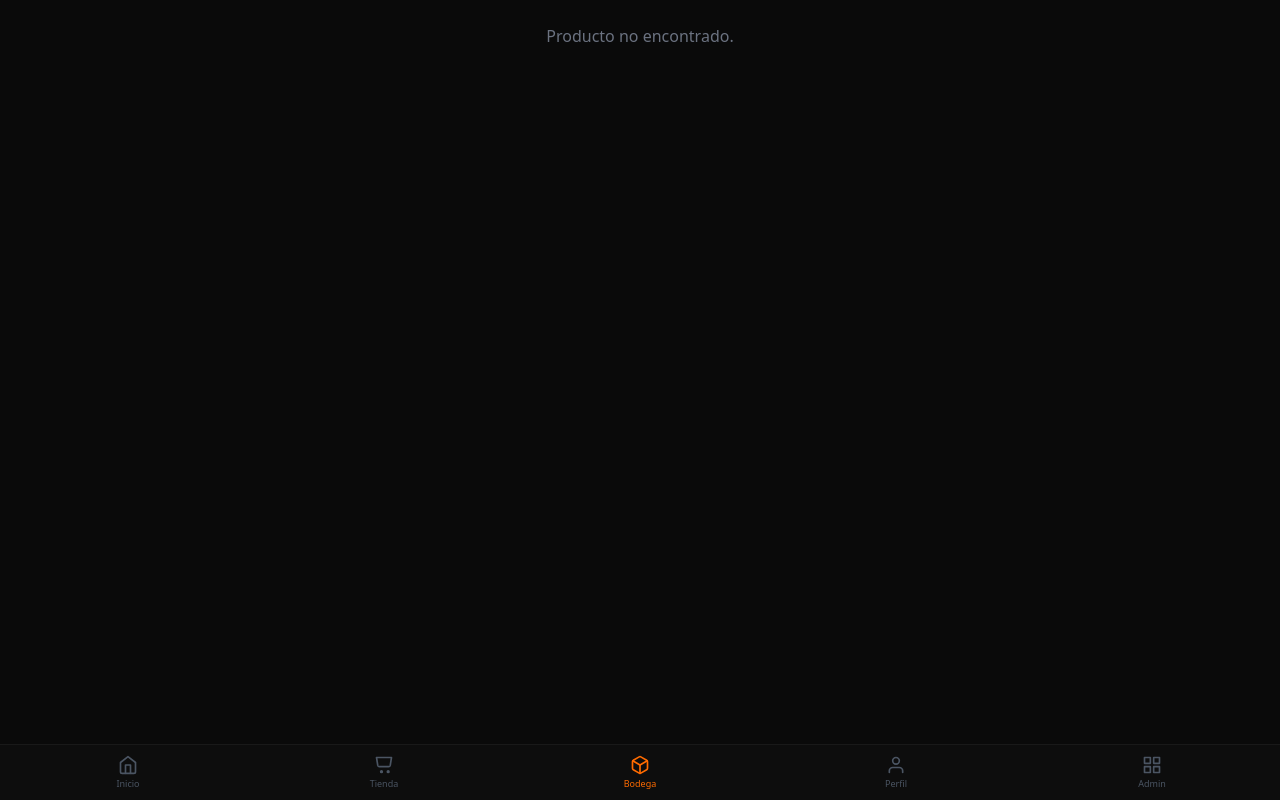
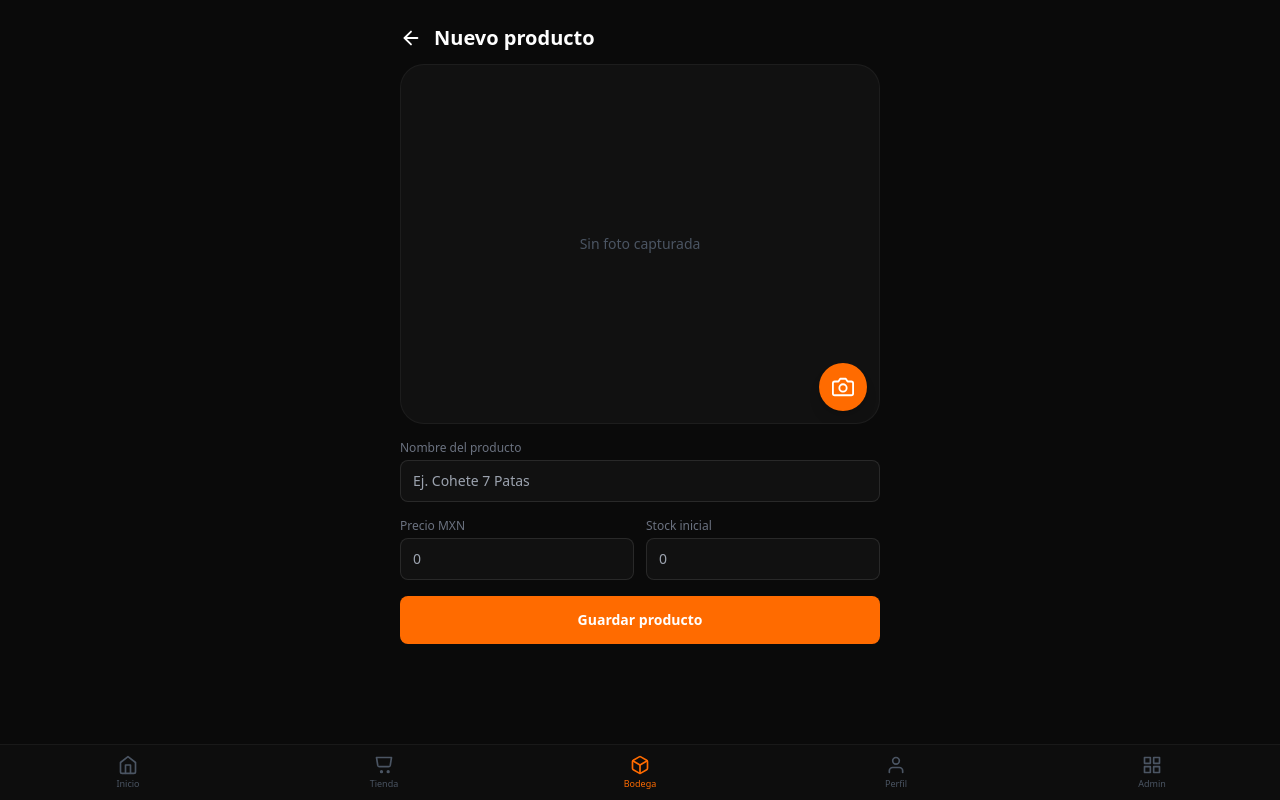
Before and after one commit to turbillon50/pirotecnia-kyo, a Next.js app: page /app/nuevo in a window 1280 px wide. Built offline with nearby package versions, Linux system fonts and the light colour scheme.

Commit message:
feat: pantalla nuevo producto con camara

```diff
--- /dev/null
+++ b/src/app/app/nuevo/page.tsx
@@ -0,0 +1,99 @@
+'use client';
+import { useState, useRef } from 'react';
+import { motion } from 'framer-motion';
+import { useRouter } from 'next/navigation';
+import Link from 'next/link';
+import { IconArrowLeft, IconCamera } from '@/components/icons';
+
+export default function NuevoProductoPage() {
+  const router = useRouter();
+  const inputRef = useRef<HTMLInputElement>(null);
+  const [foto, setFoto] = useState<string | null>(null);
+  const [nombre, setNombre] = useState('');
+  const [precio, setPrecio] = useState('');
+  const [stock, setStock] = useState('');
+
+  const handleCapture = (e: React.ChangeEvent<HTMLInputElement>) => {
+    const file = e.target.files?.[0];
+    if (file) setFoto(URL.createObjectURL(file));
+  };
+
+  const handleGuardar = () => {
+    router.push('/app');
+  };
+
+  return (
+    <motion.main
+      initial={{ opacity: 0, y: 16 }}
+      animate={{ opacity: 1, y: 0 }}
+      transition={{ duration: 0.25 }}
+      className="max-w-lg mx-auto pb-4"
+    >
+      <div className="px-4 pt-6 pb-3 flex items-center gap-3">
+        <Link href="/app">
+          <IconArrowLeft c="#fff" s={22} />
+        </Link>
+        <h1 className="text-xl font-black text-white">Nuevo producto</h1>
+      </div>
+
+      <div className="px-4 space-y-4">
+        <div className="aspect-[4/3] bg-[#111] rounded-[var(--r-lg)] border border-white/5 flex items-center justify-center relative overflow-hidden">
+          {foto ? (
+            <img src={foto} alt="preview" className="w-full h-full object-cover" />
+          ) : (
+            <p className="text-gray-600 text-sm">Sin foto capturada</p>
+          )}
+          <motion.button
+            whileTap={{ scale: 0.95 }}
+            onClick={() => inputRef.current?.click()}
+            className="absolute bottom-3 right-3 bg-[#FF6B00] rounded-full w-12 h-12 flex items-center justify-center shadow-lg"
+          >
+            <IconCamera c="#fff" s={22} />
+          </motion.button>
+          <input ref={inputRef} type="file" accept="image/*" capture="environment" onChange={handleCapture} className="hidden" />
+        </div>
+
+        <div>
+          <label className="text-gray-500 text-xs mb-1 block">Nombre del producto</label>
+          <input
+            value={nombre}
+            onChange={(e) => setNombre(e.target.value)}
+            placeholder="Ej. Cohete 7 Patas"
+            className="w-full bg-[#111] border border-white/10 rounded-[var(--r-sm)] px-3 py-2.5 text-white text-sm outline-none focus:border-[#FF6B00]/50"
+          />
+        </div>
+
+        <div className="grid grid-cols-2 gap-3">
+          <div>
+            <label className="text-gray-500 text-xs mb-1 block">Precio MXN</label>
+            <input
+              value={precio}
+              onChange={(e) => setPrecio(e.target.value)}
+              type="number"
+              placeholder="0"
+              className="w-full bg-[#111] border border-white/10 rounded-[var(--r-sm)] px-3 py-2.5 text-white text-sm outline-none focus:border-[#FF6B00]/50"
+            />
+          </div>
+          <div>
+            <label className="text-gray-500 text-xs mb-1 block">Stock inicial</label>
+            <input
+              value={stock}
+              onChange={(e) => setStock(e.target.value)}
+              type="number"
+              placeholder="0"
+              className="w-full bg-[#111] border border-white/10 rounded-[var(--r-sm)] px-3 py-2.5 text-white text-sm outline-none focus:border-[#FF6B00]/50"
+            />
+          </div>
+        </div>
+
+        <motion.button
+          whileTap={{ scale: 0.97 }}
+          onClick={handleGuardar}
+          className="w-full bg-[#FF6B00] text-white font-bold text-sm py-3.5 rounded-[var(--r-sm)] min-h-[44px]"
+        >
+          Guardar producto
+        </motion.button>
+      </div>
+    </motion.main>
+  );
+}
```
